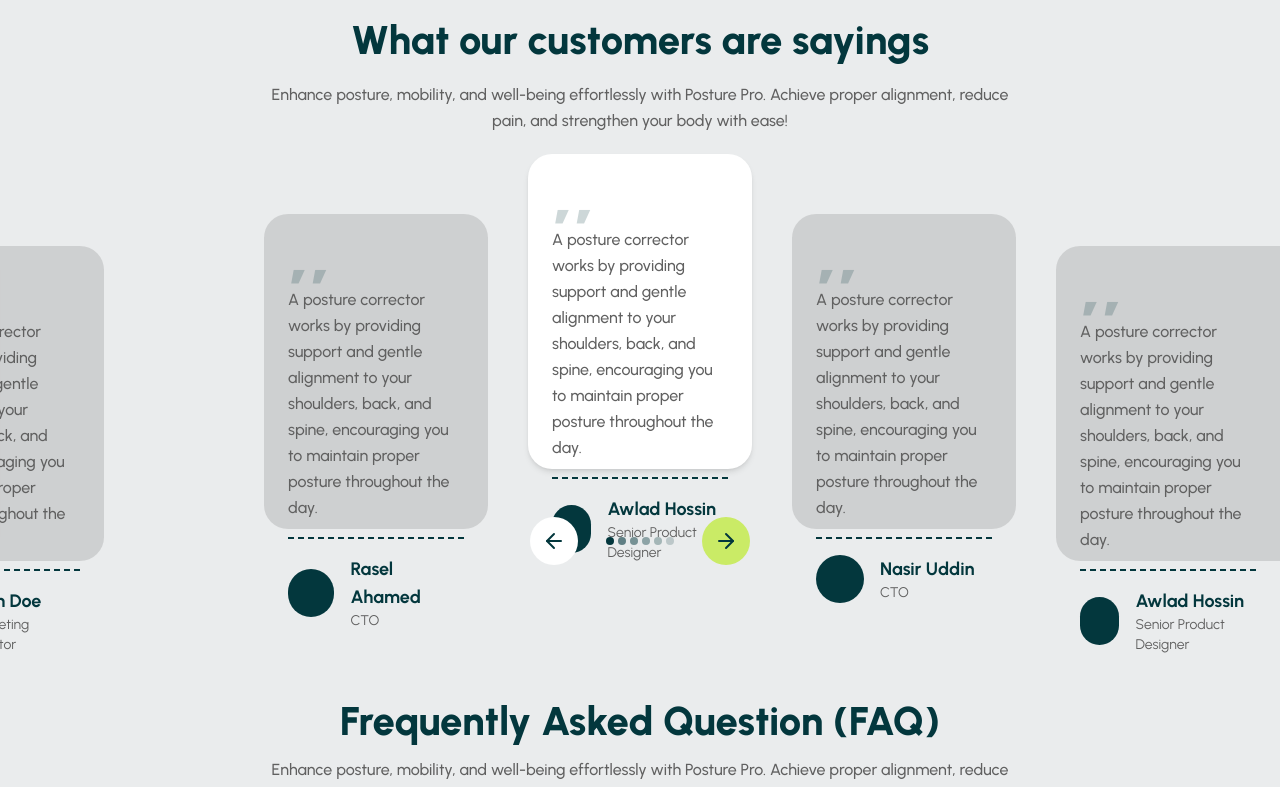
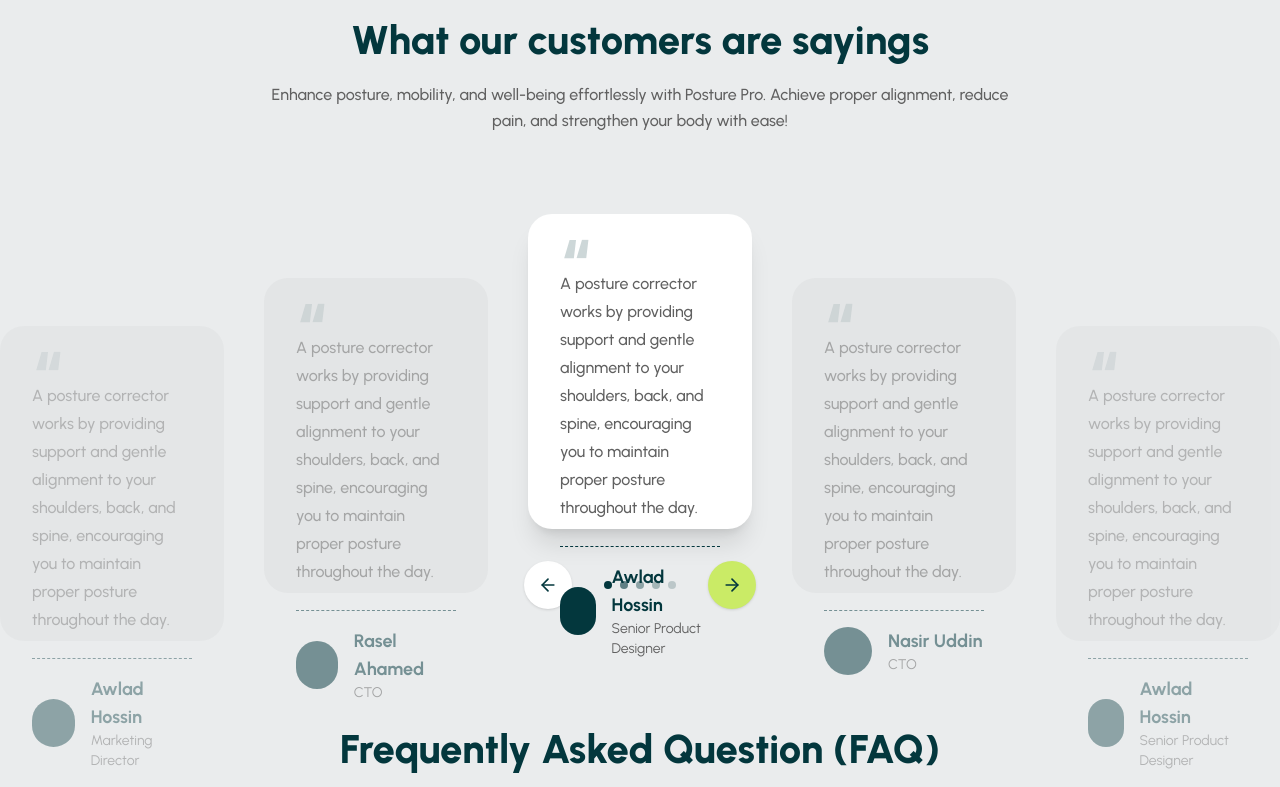
Before and after one commit to coderyeasin/zap-shift, a React (Vite) app: page / in a window 1280 px wide. Shown: the part 4343-5130 px from the top of the page. Built offline with nearby package versions, Linux system fonts and the light colour scheme.

Commit message:
done-feedback

```diff
--- a/src/Components/FAQ/Faq.tsx
+++ b/src/Components/FAQ/Faq.tsx
@@ -2,6 +2,7 @@ import CircleButton from "../../Shared/CircleButton";
 import CustomButton from "../../Shared/CustomButton";
 import faqQuestions from "../../utils/faq";
 import { RiArrowDownSLine, RiArrowUpSLine } from "react-icons/ri";
+import type { FaqQuestionTypes } from "../types/types";
 
 const Faq = () => {
   return (
@@ -18,7 +19,7 @@ const Faq = () => {
       </div>
       <div className="max-w-5xl mx-auto">
         <div className="flex flex-col gap-5">
-          {faqQuestions.map((faq) => (
+          {faqQuestions.map((faq: FaqQuestionTypes) => (
             <div
               key={faq.id}
               className={` px-8 ${faq.id === 1 ? "bg-faq-answer border border-[#2B8282] py-5 rounded-2xl" : "bg-white rounded-xl py-5"} `}
--- a/src/Components/Feedback/Feedback.tsx
+++ b/src/Components/Feedback/Feedback.tsx
@@ -1,6 +1,7 @@
 import { LuArrowLeft, LuArrowRight } from "react-icons/lu";
 import Courier from "../../assets/courier-parcels.png";
 import reviewCard from "../../Custom/reviewCard";
+import type { ReviewCardTypes } from "../types/types";
 
 const Feedback = () => {
   return (
@@ -16,56 +17,67 @@ const Feedback = () => {
           with ease!
         </p>
       </div>
-      <div className="flex flex-row justify-center gap-10">
-        {/* Review Card */}
-        {reviewCard.map((card) => (
+
+      <div className="relative flex justify-center items-end gap-10 py-20">
+        {reviewCard.map((card: ReviewCardTypes, i) => {
+          const isCenter = i === 2;
+          const isNear = i === 1 || i === 3;
+          const isFar = i === 0 || i === 4;
+
+          return (
             <div
               key={card.id}
-            className={`w-102.5 h-78.75 p-6 my-5 relative
-              ${card.id === 1 ? " bg-gray/20 mt-28 rounded-tr-3xl rounded-br-3xl absolute -left-30 " : ""}
-              ${card.id === 2 ? " bg-gray/20 mt-20 rounded-3xl" : ""}
-              ${card.id === 3 ? " bg-white rounded-3xl shadow-md" : ""}
-              ${card.id === 4 ? " bg-gray/20 mt-20 rounded-3xl" : ""}
-               ${card.id === 5 ? " bg-gray/20 mt-28 rounded-tl-3xl rounded-bl-3xl " : ""}
+              className={`
+          w-102.5 h-78.75 p-8 transition-all duration-300
+          ${isCenter ? "bg-white rounded-3xl shadow-xl z-20" : ""}
+          ${isNear ? "bg-gray/10 rounded-3xl translate-y-16 z-10 opacity-50" : ""}
+          ${isFar ? "bg-gray/10 rounded-3xl translate-y-28 opacity-40" : ""}
         `}
             >
-            <p className="text-gray font-medium leading-6.5 border-b-2 border-dashed border-text-primary pb-4 mb-4">
-              <span className="text-text-primary/20 text-[80px] font-extrabold">
-                ,, <br />
+              <div className="relative py-6 mb-4 border-b border-dashed border-text-primary">
+                <span className="absolute -top-4 left-0 text-[70px] text-text-primary/20 font-extrabold leading-none">
+                  “
                 </span>
+                <p className="text-gray font-medium leading-7">
                   {card.description}
                 </p>
-            <div className="flex items-center mb-4">
+              </div>
+
+              <div className="flex items-center gap-4">
                 {card.profile && (
-                <div className="w-12 h-12 rounded-full bg-text-primary mr-4"></div>
+                  <div className="w-12 h-12 rounded-full bg-text-primary"></div>
                 )}
                 <div>
-                <h3 className="font-bold text-lg">{card.name}</h3>
+                  <h3 className="font-bold text-lg text-text-primary">
+                    {card.name}
+                  </h3>
                   <p className="text-gray text-sm">{card.designation}</p>
                 </div>
               </div>
-            {card.id === 3 && (
-              <div className="absolute -bottom-30 left-1/2 transform -translate-x-1/2 -translate-y-1/2">
-                <div className="flex items-center gap-7">
-                  <p className="bg-white w-12 h-12 rounded-full hover:opacity-90 transition flex justify-center items-center cursor-pointer">
-                    <LuArrowLeft className="text-text-primary text-2xl" />
-                  </p>
-                  <div className="flex gap-1">
-                    <p className="w-2 h-2 bg-text-primary rounded-full"></p>
-                    <p className="w-2 h-2 bg-text-primary/60 rounded-full"></p>
-                    <p className="w-2 h-2 bg-text-primary/50 rounded-full"></p>
-                    <p className="w-2 h-2 bg-text-primary/40 rounded-full"></p>
-                    <p className="w-2 h-2 bg-text-primary/30 rounded-full"></p>
-                    <p className="w-2 h-2 bg-text-primary/20 rounded-full"></p>
             </div>
-                  <p className="bg-primary w-12 h-12 rounded-full hover:opacity-90 transition flex justify-center items-center cursor-pointer">
-                    <LuArrowRight className="text-text-primary text-2xl" />
-                  </p>
+          );
+        })}
+
+        <div className="absolute bottom-0 left-1/2 -translate-x-1/2 translate-y-0.5/2">
+          <div className="flex items-center gap-8">
+            <button className="bg-white cursor-pointer w-12 h-12 rounded-full shadow flex items-center justify-center hover:opacity-90 transition">
+              <LuArrowLeft className="text-text-primary text-xl" />
+            </button>
+
+            {/* Dots */}
+            <div className="flex gap-2">
+              <div className="w-2 h-2 bg-text-primary rounded-full"></div>
+              <div className="w-2 h-2 bg-text-primary/60 rounded-full"></div>
+              <div className="w-2 h-2 bg-text-primary/40 rounded-full"></div>
+              <div className="w-2 h-2 bg-text-primary/30 rounded-full"></div>
+              <div className="w-2 h-2 bg-text-primary/20 rounded-full"></div>
+            </div>
+
+            <button className="bg-primary w-12 h-12 cursor-pointer rounded-full shadow flex items-center justify-center hover:opacity-90 transition">
+              <LuArrowRight className="text-text-primary text-xl" />
+            </button>
           </div>
         </div>
-            )}
-          </div>
-        ))}
       </div>
     </section>
   );
--- a/src/Custom/reviewCard.ts
+++ b/src/Custom/reviewCard.ts
@@ -3,7 +3,7 @@ import type { ReviewCardTypes } from "../Components/types/types";
 const reviewCard: ReviewCardTypes[] = [
   {
     id: 1,
-    name: "John Doe",
+    name: "Awlad Hossin",
     designation: "Marketing Director",
     profile: "https://example.com/profile1.jpg",
     description:
```
Lines whose indentation alone changed are shown as unchanged.
